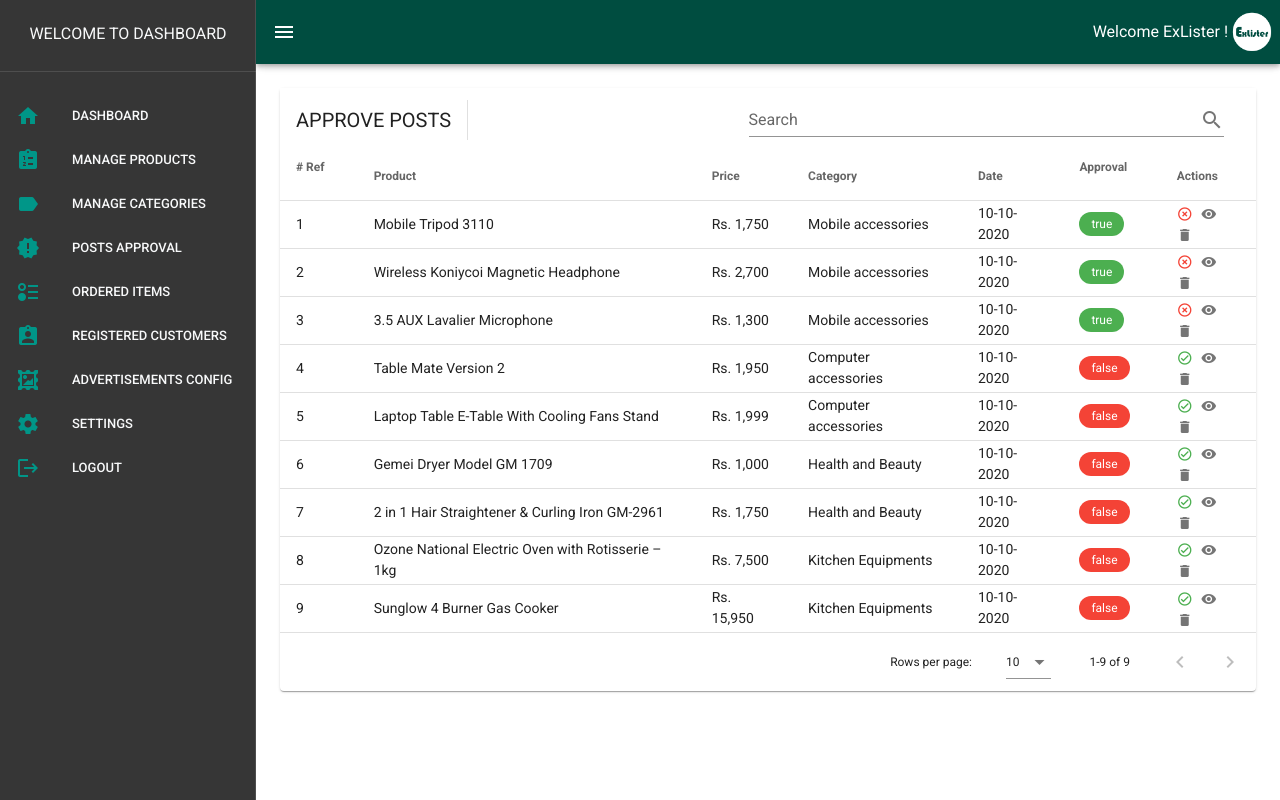
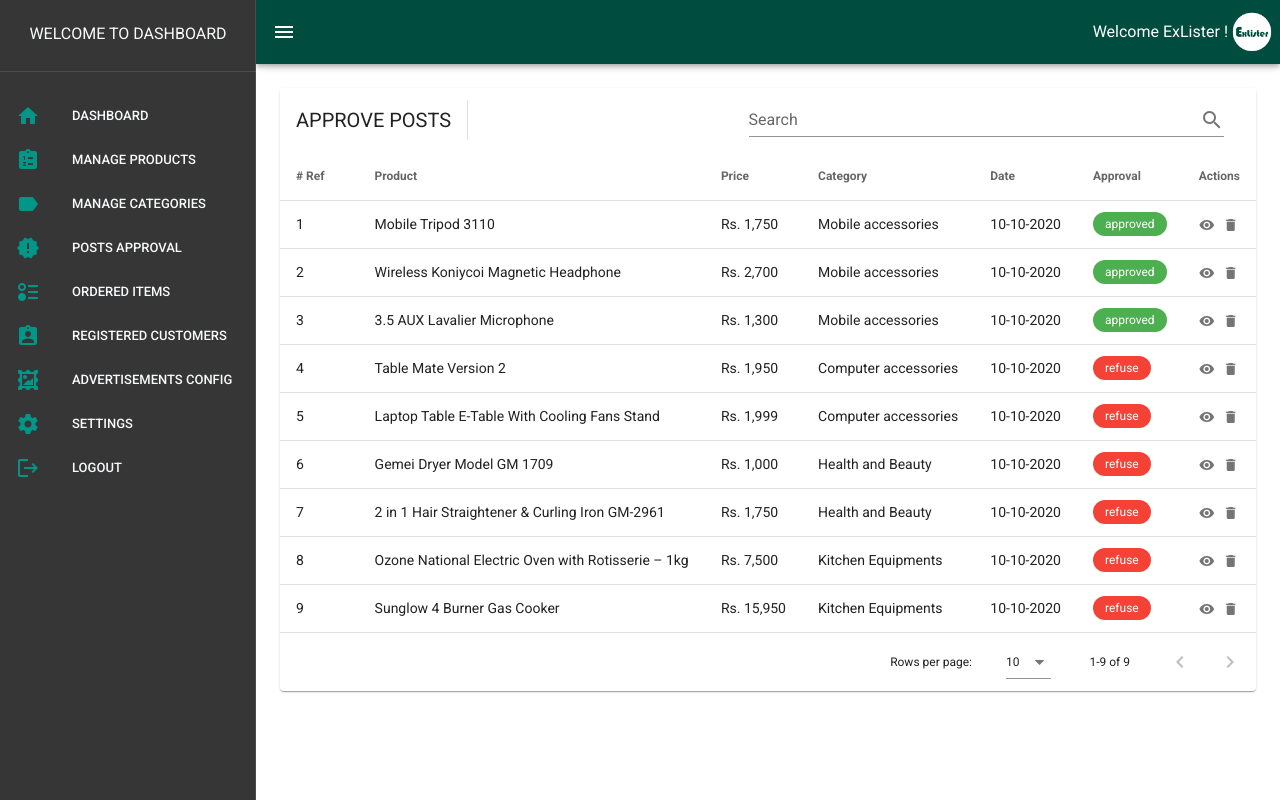
Before and after one commit to izone-sl/orange, a Vue app: page /post_approval in a window 1280 px wide. Built offline with nearby package versions, Linux system fonts and the light colour scheme.

Commit message:
commit ui

```diff
--- a/src/components/CategoryView.vue
+++ b/src/components/CategoryView.vue
@@ -373,7 +373,7 @@
                 <v-card-actions>
                   <v-spacer></v-spacer>
 
-                  <v-btn text>
+                  <v-btn text @click="dialog = false">
                     Cancel
                   </v-btn>
 
@@ -447,7 +447,7 @@
                 <v-card-actions>
                   <v-spacer></v-spacer>
 
-                  <v-btn text>
+                  <v-btn text @click="dialog = false">
                     Cancel
                   </v-btn>
 
--- a/src/components/ProductSlideGroup.vue
+++ b/src/components/ProductSlideGroup.vue
@@ -42,7 +42,7 @@
                 </v-row>
               </v-card> -->
 
-              <v-card class="mx-auto p-3 ml-5" width="250" height="410">
+              <v-card class="mx-auto p-3 ml-5" width="250" height="410" @click="viewsingle(item)">
                 <v-img :src="item.subImg[0]" width="100%" height="250"></v-img>
 
                 <v-card-title v-if="item.name < 16">
@@ -322,6 +322,20 @@
             </v-list-item>
           </v-list>
           <ProductSlideGroup />
+
+          <v-row>
+            <v-col md="12" cols="12">
+        <v-list-item-avatar
+          tile
+          width="100%"
+          height="250"
+          color="grey"
+          class="d-flex align-center justify-center"
+        >
+          <p>advertisement section</p>
+        </v-list-item-avatar>
+      </v-col>
+          </v-row>
         </v-card>
       </v-dialog>
     </v-row>
--- a/src/components/TopNavigation.vue
+++ b/src/components/TopNavigation.vue
@@ -10,12 +10,10 @@
             <img src="../assets/exlogo.png" alt="Logo" />
           </v-avatar> -->
 
-
-
           <span class="Webtitle btn"
             ><a href="/" class="nav-link text-light"> ExLister.LK</a></span
           >
-           <v-btn icon to="/">
+          <v-btn icon to="/">
             <v-avatar>
               <img src="../assets/exlogo.png" alt="Logo" />
             </v-avatar>
@@ -50,11 +48,12 @@
             depressed
             class="text-light"
             @click="dialog = true"
+            small
           >
             POST ADS <v-icon class="pl-3"> mdi-plus-circle</v-icon>
           </v-btn>
 
-          <v-btn color="teal darken-4" depressed class="ml-1 text-light">
+          <v-btn color="teal darken-4" depressed class="ml-1 text-light" small>
             <a
               class="text-decoration-none text-light block"
               href="https://api.whatsapp.com/send?phone=94767220996&text=Hello%20There,%20i%20need%20a%20product%20can%20you%20help%20me%20to%20purchase?"
@@ -86,9 +85,88 @@
           <!-- <v-btn to="dashboard">
             Dashboard
           </v-btn> -->
+          <v-btn
+            color="teal darken-4"
+            depressed
+            class="text-light"
+            @click="MyAdsdialog = true"
+            small
+          >
+            MY ADs <v-icon class="pl-3"> mdi-account-circle</v-icon>
+          </v-btn>
         </v-col>
       </v-row>
     </v-card>
+
+    <!-- MY ADS Dialog -->
+    <v-row justify="center">
+      <v-dialog v-model="MyAdsdialog" persistent max-width="80%">
+        <v-card>
+          <v-card-title class="headline grey lighten-2">
+            WELCOME TO MY-ADs
+            <v-spacer></v-spacer>
+            <v-icon @click="MyAdsdialog = false">mdi-close</v-icon>
+          </v-card-title>
+          <v-card flat v-if="MyAds[0].ads.length <= 0">
+            <v-card-text class="d-flex align-center justify-center pa-3">
+              <v-icon color="red lighten-1" style="font-size:85px;"
+                >mdi-close-circle-outline</v-icon
+              >
+            </v-card-text>
+            <v-card-text class="d-flex align-center justify-center pa-3">
+              <!-- <h4>You Have Not Post Any Ads Yet !</h4> -->
+              <h5 class="text-justify">YOU HAVE NOT POST ANY ADS YET!</h5>
+            </v-card-text>
+          </v-card>
+
+          <v-card v-else flat>
+            <v-list-item three-line>
+              <v-list-item-content>
+                <v-col
+                  cols="12"
+                  md="12"
+                  class="  "
+                  v-for="(n, index) in MyAds"
+                  :key="index"
+                >
+                  <v-col
+                    v-for="(i, key) in n.ads"
+                    :key="key"
+                    class="  d-flex spacer"
+                  >
+                    [{{ key + 1 }}] - {{ i }}
+                    <v-spacer></v-spacer>
+                    <!-- <v-icon class=" "> mdi-delete</v-icon> -->
+
+                    <a
+                      class="text-decoration-none text-light block"
+                      :href="
+                        'https://api.whatsapp.com/send?phone=94767220996&text=Hello%20There, Requesting to delete this *' +
+                          i +
+                          '* product %0a Posted By ' +
+                          n.phone +
+                          ''
+                      "
+                    >
+                      <v-icon color="red"> mdi-delete</v-icon>
+                    </a>
+                  </v-col>
+                </v-col>
+              </v-list-item-content>
+            </v-list-item>
+          </v-card>
+          <!-- <v-card-actions>
+            <v-spacer></v-spacer>
+            <v-btn color="green darken-1" text @click="MyAdsdialog = false">
+              Disagree
+            </v-btn>
+            <v-btn color="green darken-1" text @click="MyAdsdialog = false">
+              Agree
+            </v-btn>
+          </v-card-actions> -->
+        </v-card>
+      </v-dialog>
+    </v-row>
 
     <!-- ADD Product Dialog -->
     <div class="text-center">
@@ -152,7 +230,7 @@
                 <v-card-actions>
                   <v-spacer></v-spacer>
 
-                  <v-btn text>
+                  <v-btn text @click="dialog = false">
                     Cancel
                   </v-btn>
 
@@ -226,7 +304,7 @@
                 <v-card-actions>
                   <v-spacer></v-spacer>
 
-                  <v-btn text>
+                  <v-btn text @click="dialog = false">
                     Cancel
                   </v-btn>
 
@@ -247,6 +325,7 @@
       app
       class=""
       dark
+      temporary
       color=" dark darken-4"
     >
       <v-list-item>
@@ -254,9 +333,65 @@
           <v-list-item-title
             class="pt-3 text-light d-flex justify-center align-center"
           >
+            CONTACT INFORMATION
+            <v-spacer></v-spacer>
+            <v-icon @click="drawer = false">mdi-close</v-icon>
+          </v-list-item-title>
+        </v-list-item-content>
+      </v-list-item>
+      <v-divider></v-divider>
+
+      <v-list dense nav>
+        <v-list-item class="text-decoration-none">
+          <v-list-item-icon>
+            <v-icon class="teal--text"> mdi-whatsapp</v-icon>
+          </v-list-item-icon>
+
+          <v-list-item-content>
+            <v-list-item-title class="text-light">
+              <a
+                class="text-decoration-none text-light block"
+                href="https://api.whatsapp.com/send?phone=94767220996&text=Hello%20There,%20i%20need%20a%20product%20can%20you%20help%20me%20to%20purchase?"
+              >
+                CHAT ON WHATSAPP</a
+              >
+            </v-list-item-title>
+          </v-list-item-content>
+        </v-list-item>
+
+        <v-list-item class="text-decoration-none">
+          <v-list-item-icon>
+            <v-icon class="teal--text"> mdi-phone</v-icon>
+          </v-list-item-icon>
+
+          <v-list-item-content>
+            <v-list-item-title class="text-light">
+              +94 767 220 996
+            </v-list-item-title>
+          </v-list-item-content>
+        </v-list-item>
+
+        <v-list-item class="text-decoration-none">
+          <v-list-item-icon>
+            <v-icon class="teal--text"> mdi-mail</v-icon>
+          </v-list-item-icon>
+
+          <v-list-item-content>
+            <v-list-item-title class="text-light">
+              catchby@gmail.com
+            </v-list-item-title>
+          </v-list-item-content>
+        </v-list-item>
+      </v-list>
+
+      <v-divider></v-divider>
+      <v-list-item>
+        <v-list-item-content>
+          <v-list-item-title
+            class="pt-3 text-light d-flex justify-center align-center"
+          >
             ALL CATEGORIES
             <v-spacer></v-spacer>
-            <v-icon @click="drawer = false">mdi-close</v-icon>
           </v-list-item-title>
         </v-list-item-content>
       </v-list-item>
@@ -290,6 +425,7 @@
 export default {
   data() {
     return {
+      MyAdsdialog: false,
       dialog: false,
       e1: 1,
       files: [],
@@ -381,6 +517,20 @@ export default {
         },
       ],
       right: null,
+      MyAds: [
+        {
+          id: 2,
+          name: "Raza",
+          phone: "94777123456",
+          address: "Kurugoda",
+          email: "raza@gmail.com",
+          regdate: "10-10-2020",
+          ads: [
+            "Table Mate Version 2",
+            "Laptop Table E-Table With Cooling Fans Stand",
+          ],
+        },
+      ],
     };
   },
   computed: {
--- a/src/router/Products.js
+++ b/src/router/Products.js
@@ -18,7 +18,7 @@ export const Products = [
       "https://i0.wp.com/www.laabai.lk/wp-content/uploads/2020/09/Camera-Tripod-3110-1.jpg?resize=555%2C555&ssl=1",
     ],
     date: "10-10-2020",
-    approvedStatus: "true",
+    approvedStatus: "approved",
   },
   {
     id: 2,
@@ -41,7 +41,7 @@ export const Products = [
       "https://i2.wp.com/www.laabai.lk/wp-content/uploads/2020/09/Wireless-Koniycoi-Magnetic-Headphone-1.jpg?resize=555%2C555&ssl=1",
     ],
     date: "10-10-2020",
-    approvedStatus: "true",
+    approvedStatus: "approved",
   },
   {
     id: 3,
@@ -63,7 +63,7 @@ export const Products = [
       "https://i1.wp.com/www.laabai.lk/wp-content/uploads/2020/09/Camera-Tripod-3110-3.jpg?resize=555%2C555&ssl=1",
     ],
     date: "10-10-2020",
-    approvedStatus: "true",
+    approvedStatus: "approved",
   },
   {
     id: 4,
@@ -83,7 +83,7 @@ export const Products = [
       "https://i2.wp.com/www.laabai.lk/wp-content/uploads/2020/08/Table-Mate-2-4.jpg?w=800&ssl=1",
     ],
     date: "10-10-2020",
-    approvedStatus: "false",
+    approvedStatus: "refuse",
   },
   {
     id: 5,
@@ -104,7 +104,7 @@ export const Products = [
       "https://i2.wp.com/www.laabai.lk/wp-content/uploads/2020/05/E-Table-08.jpg?resize=555%2C555&ssl=1",
     ],
     date: "10-10-2020",
-    approvedStatus: "false",
+    approvedStatus: "refuse",
   },
   {
     id: 6,
@@ -125,7 +125,7 @@ export const Products = [
       "https://i0.wp.com/www.laabai.lk/wp-content/uploads/2020/05/004-19.jpg?resize=555%2C369&ssl=1",
     ],
     date: "10-10-2020",
-    approvedStatus: "false",
+    approvedStatus: "refuse",
   },
   {
     id: 7,
@@ -145,7 +145,7 @@ export const Products = [
       "https://i2.wp.com/www.laabai.lk/wp-content/uploads/2019/08/GM-2961.jpg?w=1080&ssl=1",
     ],
     date: "10-10-2020",
-    approvedStatus: "false",
+    approvedStatus: "refuse",
   },
   {
     id: 8,
@@ -166,7 +166,7 @@ export const Products = [
       "https://i2.wp.com/www.laabai.lk/wp-content/uploads/2020/10/Ozone-1kg-Oven-1.jpg?resize=555%2C555&ssl=1",
     ],
     date: "10-10-2020",
-    approvedStatus: "false",
+    approvedStatus: "refuse",
   },
   {
     id: 9,
@@ -187,6 +187,6 @@ export const Products = [
       "https://i2.wp.com/www.laabai.lk/wp-content/uploads/2020/10/SHX-1290-Sunglow-4-Burner-003.jpg?resize=555%2C555&ssl=1",
     ],
     date: "10-10-2020",
-    approvedStatus: "false",
+    approvedStatus: "refuse",
   },
 ];
--- a/src/views/admin/ManageProducts.vue
+++ b/src/views/admin/ManageProducts.vue
@@ -200,7 +200,7 @@
                         <v-card-actions>
                           <v-spacer></v-spacer>
 
-                          <v-btn text>
+                          <v-btn text @click="dialog = false">
                             Cancel
                           </v-btn>
 
@@ -572,7 +572,7 @@ export default {
         text: "Posted By",
         align: "start",
         sortable: true,
-        value: "postedBy",
+        value: "contact",
       },
       {
         text: "Date",
@@ -633,6 +633,7 @@ export default {
         category: element.category,
         description: element.description,
         postedBy: element.postedBy,
+        contact: element.contact,
         subImg: element.subImg,
 
         date: element.date,
--- a/src/views/admin/PostApproval.vue
+++ b/src/views/admin/PostApproval.vue
@@ -64,19 +64,33 @@
 
                 <!-- colored panel -->
                 <template v-slot:item.approvedStatus="{ item }">
-                  <v-chip small :color="getColor(item.approvedStatus)" dark>
+                  <v-chip
+                    small
+                    :color="getColor(item.approvedStatus)"
+                    dark
+                    v-if="item.approvedStatus == 'approved'"
+                    @click="editItem(item)"
+                  >
+                    {{ item.approvedStatus }}
+                  </v-chip>
+
+                  <v-chip
+                    small
+                    :color="getColor(item.approvedStatus)"
+                    dark
+                    v-else
+                    @click="editItem(item)"
+                  >
                     {{ item.approvedStatus }}
                   </v-chip>
                 </template>
 
                 <!-- action panel -->
                 <template v-slot:item.actions="{ item }">
-                  <!-- {{ item.approvedStatus }} -->
-
-                  <v-icon
+                  <!-- <v-icon
                     small
                     class="mr-2"
-                    v-if="item.approvedStatus == 'false'"
+                    v-if="item.approvedStatus == 'approved'"
                     color="green"
                     @click="editItem(item)"
                   >
@@ -90,7 +104,7 @@
                     @click="editItem(item)"
                   >
                     mdi-close-circle-outline
-                  </v-icon>
+                  </v-icon> -->
 
                   <v-icon small class="mr-2" @click="singleView(item)">
                     mdi-eye
@@ -261,9 +275,7 @@
                                 >
 
                                 <a
-                                  :href="
-                                    wa_url + viewProduct.contact + ' '
-                                  "
+                                  :href="wa_url + viewProduct.contact + ' '"
                                   class="btn"
                                   style="font-size:12px; color:#546E7A; text-decoration:none;"
                                   ><v-icon>mdi-phone</v-icon> +{{
@@ -503,20 +515,20 @@ export default {
       // alert("Product " + item.name + "has been selected");
     },
     getColor(item) {
-      if (item == "false") return "red";
-      if (item == "true") return "green";
+      if (item == "refuse") return "red";
+      if (item == "approved") return "green";
     },
     editItem(item) {
-      if (item.approvedStatus == "true") {
+      if (item.approvedStatus == "approved") {
         this.desserts.find((file) => {
           if (file.id == item.id) {
-            file.approvedStatus = "false";
+            file.approvedStatus = "refuse";
           }
         });
       } else {
         this.desserts.find((file) => {
           if (file.id == item.id) {
-            file.approvedStatus = "true";
+            file.approvedStatus = "approved";
           }
         });
       }
```
